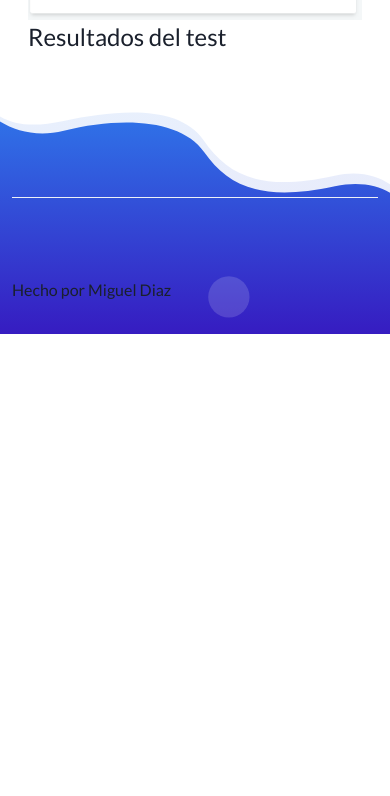
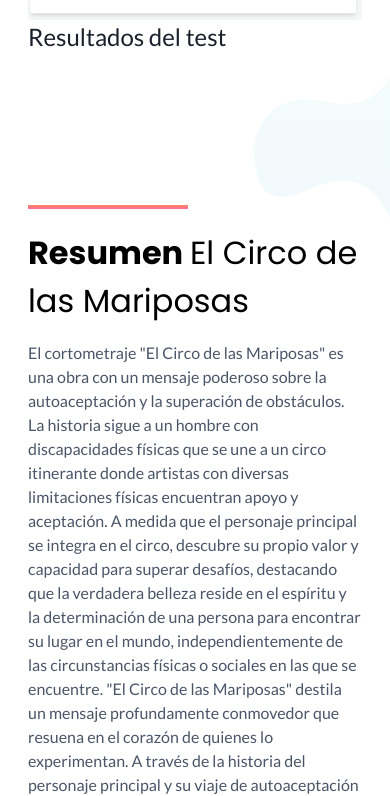
Before and after one commit to titooDiaz/PROYECTO-DE-ETICA, a website: page index.html in a window 390 px wide. Shown: the part 9048-9844 px from the top of the page. Before the commit the page ends 9382 px from the top, so only its background shows below. Drawn offline with Linux system fonts and the light colour scheme.

Commit message:
proyecto update

```diff
--- a/index.html
+++ b/index.html
@@ -88,6 +88,9 @@
                                     </li>
                                     <li class="nav-item">
                                         <a class="page-scroll" href="#hoja_de_vida">Hoja de vida</a>
+                                    </li>
+                                    <li class="nav-item">
+                                        <a class="page-scroll" href="#mariposas">Resumen</a>
                                     </li>
                                 </ul>
                             </div> <!-- navbar collapse -->
@@ -513,6 +516,34 @@
 
     <!--====== RESUME PART ENDS ======-->
 
+    <!--====== MARIPOSAS PART START ======-->
+    <section id="mariposas" class="relative pt-20 about-area">
+        <div class="container">
+            <div class="row">
+                <div class="w-full lg:w-1/2">
+                    <div class="mx-4 mt-12 about-content wow fadeInLeftBig" data-wow-duration="1s" data-wow-delay="0.5s">
+                        <div class="mb-4 section-title">
+                            <div class="line"></div>
+                            <h3 class="title">Resumen <span>El Circo de las Mariposas</span></h3>
+                        </div> <!-- section title -->
+                        <p class="mb-8">El cortometraje "El Circo de las Mariposas" es una obra con un mensaje poderoso sobre la autoaceptación y la superación de obstáculos. La historia sigue a un hombre con discapacidades físicas que se une a un circo itinerante donde artistas con diversas limitaciones físicas encuentran apoyo y aceptación. A medida que el personaje principal se integra en el circo, descubre su propio valor y capacidad para superar desafíos, destacando que la verdadera belleza reside en el espíritu y la determinación de una persona para encontrar su lugar en el mundo, independientemente de las circunstancias físicas o sociales en las que se encuentre.
+                        "El Circo de las Mariposas" destila un mensaje profundamente conmovedor que resuena en el corazón de quienes lo experimentan. A través de la historia del personaje principal y su viaje de autoaceptación y superación de obstáculos, la obra nos enseña que la verdadera belleza no se encuentra en la apariencia física, sino en el espíritu resiliente y la voluntad inquebrantable de cada individuo. Al unirse a un circo que abraza la diversidad y celebra las diferencias, el protagonista descubre el poder de la comunidad y el apoyo mutuo para alcanzar su máximo potencial. En última instancia, "El Circo de las Mariposas" nos recuerda que todos tenemos la capacidad de superar adversidades y encontrar nuestro lugar en el mundo, independientemente de las circunstancias externas, y nos inspira a abrazar nuestra singularidad con valentía y determinación. Esta obra perdura como un testimonio de la fuerza del espíritu humano y el poder transformador de la autoaceptación.
+                        </p>
+                    </div> <!-- about content -->
+                </div>
+                <div class="w-full lg:w-1/2 flex justify-center items-center">
+                    <div class="mx-4 mt-12 text-center about-image wow fadeInRightBig flex aling-items-center" data-wow-duration="1s" data-wow-delay="0.5s">
+                        <img src="https://th.bing.com/th/id/R.89761c9bcd382773a72198e84a09b8ab?rik=EIjr7TbJuF0b1g&pid=ImgRaw&r=0" alt="about">
+                    </div> <!-- about image -->
+                </div>
+            </div> <!-- row -->
+        </div> <!-- container -->
+        <div class="about-shape-1">
+            <img src="assets/images/about-shape-1.svg" alt="shape">
+        </div>
+    </section>
+    <!--====== MARIPOSAS PART END ======-->
+
     <!--====== FOOTER PART START ======-->
 
     <footer id="footer" class="relative z-10 footer-area pt-120">
@@ -531,6 +562,7 @@
     </footer>
 
     <!--====== FOOTER PART ENDS ======-->
+
 
     <!--====== BACK TOP TOP PART START ======-->
 
```
